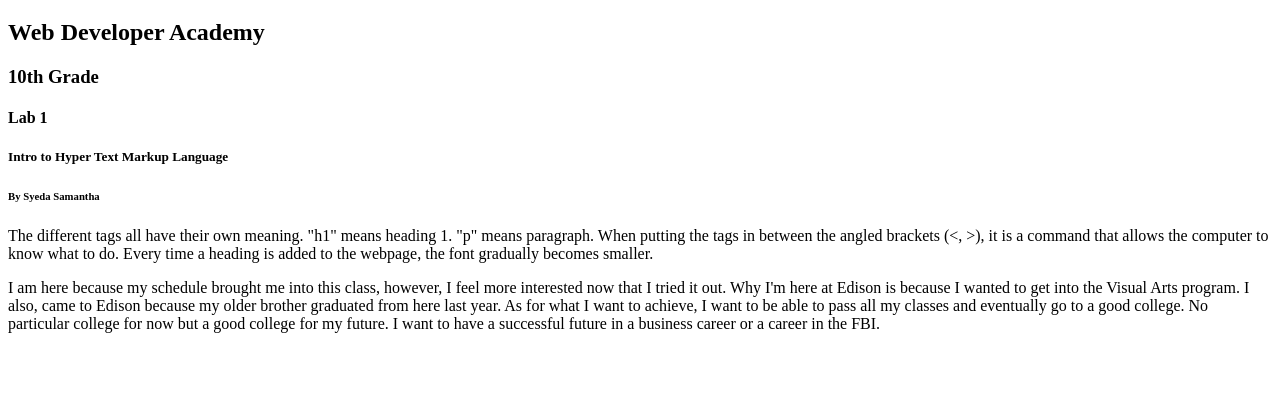
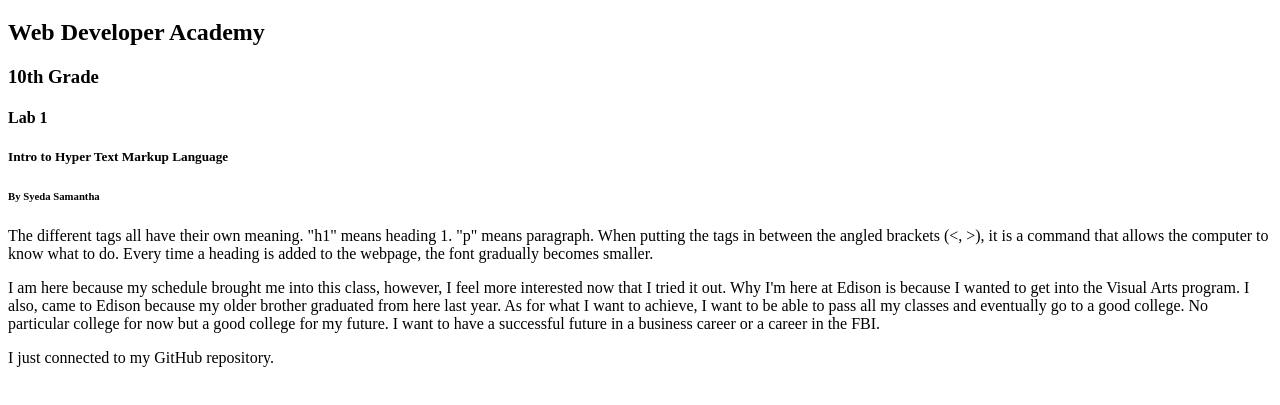
Before and after one commit to syeda06/WebAcademy2021, a plain HTML site: page labs/lab1/lab1.html in a window 1280 px wide. Shown: the part 87-492 px from the top of the page. Drawn offline with Linux system fonts and the light colour scheme.

Commit message:
Update lab1.html
added a paragraph/line to Lab 1

```diff
--- a/labs/lab1/lab1.html
+++ b/labs/lab1/lab1.html
@@ -13,6 +13,7 @@
 		<h6> By Syeda Samantha </h6>
 		<p> The different tags all have their own meaning. "h1" means heading 1. "p" means paragraph. When putting the tags in between the angled brackets (<, >), it is a command that allows the computer to know what to do. Every time a heading is added to the webpage, the font gradually becomes smaller. </p>
 		<p> I am here because my schedule brought me into this class, however, I feel more interested now that I tried it out. Why I'm here at Edison is because I wanted to get into the Visual Arts program. I also, came to Edison because my older brother graduated from here last year. As for what I want to achieve, I want to be able to pass all my classes and eventually go to a good college. No particular college for now but a good college for my future. I want to have a successful future in a business career or a career in the FBI.
+		<p>I just connected to my GitHub repository.</p>
 	</body>
 
 </html>
```
